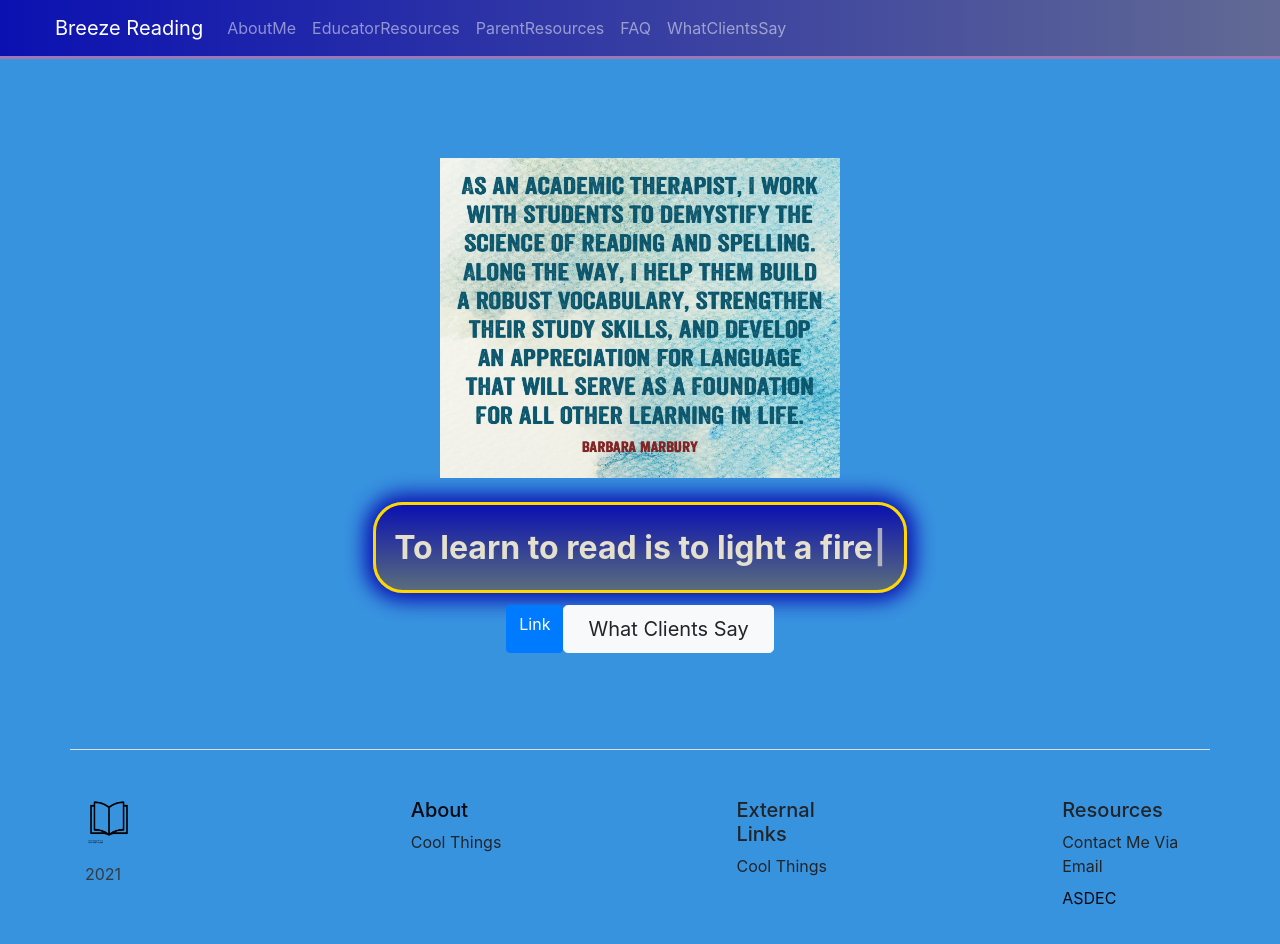
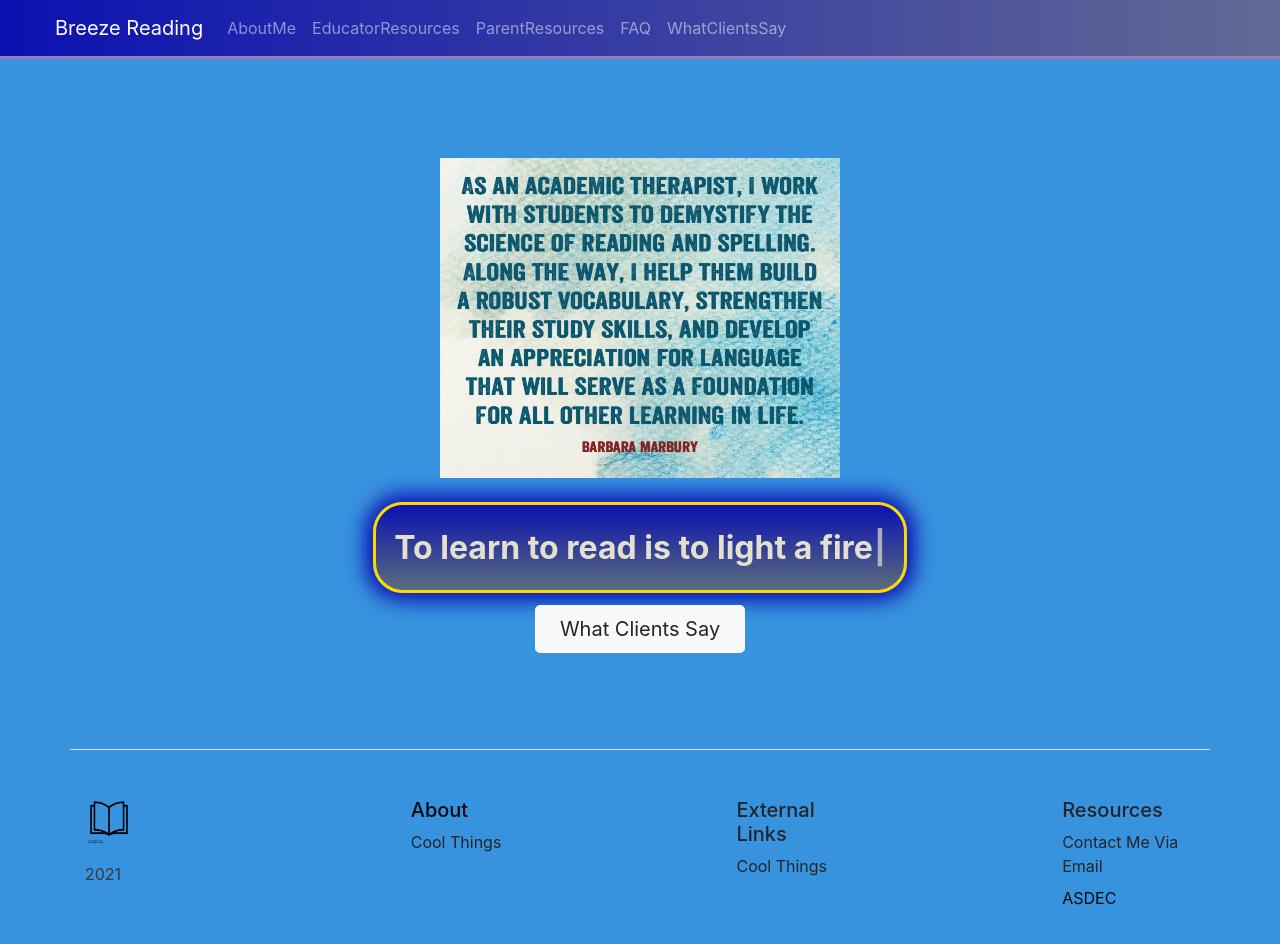
Before and after one commit to KristaMarbury/at-site, a React (Create React App) app: page / in a window 1280 px wide. Shown: the top 944 px of the page. Built offline with nearby package versions, Linux system fonts and the light colour scheme.

Commit message:
changes made to fix the what clients say page, and made all links open on a new page.

```diff
--- a/src/App.js
+++ b/src/App.js
@@ -1,5 +1,6 @@
 import "./App.css";
 import { BrowserRouter as Router, Route } from "react-router-dom";
+import WhatClientsSay from "./pages/WhatClientsSay";
 import Home from "./pages/Home";
 import About from "./pages/About";
 import EducatorResources from "./pages/EducatorResources";
@@ -27,6 +28,7 @@ function App() {
           />
           <Route exact path="/parentresources" component={ParentResources} />
           <Route exact path="/faq" component={FAQ} />
+          <Route exact path="/whatclientssay" component={WhatClientsSay} />
         </div>
         <Footer />
       </div>
--- a/src/components/Footer.js
+++ b/src/components/Footer.js
@@ -38,7 +38,12 @@ const Footer = () => {
           <ul class="nav flex-column">
             <li class="nav-item mb-2">Contact Me Via Email</li>
             {/* make this an external site */}
-            <a href="https://asdec.org/" class="linkcolor1">
+            <a
+              href="https://asdec.org/"
+              class="linkcolor1"
+              target="_blank"
+              rel="nonreferrer noopener"
+            >
               <li class="nav-item mb-2">ASDEC</li>
             </a>
           </ul>
--- a/src/pages/FAQ.js
+++ b/src/pages/FAQ.js
@@ -52,8 +52,10 @@ const FAQ = () => {
               <a
                 href="https://www.gse.harvard.edu/news/uk/18/02/brain-changing-power-conversation"
                 class="linkcolor"
+                target="_blank"
+                rel="noreferrer noopener"
               >
-                https://www.gse.harvard.edu/news/uk/18/02/brain-changing-power-conversation
+                The brain changing power of conversation.
               </a>
             </span>
           </p>
--- a/src/pages/Home.js
+++ b/src/pages/Home.js
@@ -29,12 +29,13 @@ const Home = () => {
 
         <div class="d-grid gap-2 d-sm-flex justify-content-sm-center">
           {/* Be sure to make these buttons go to glowing reviews from Clients and ASDEC */}
-          <Link class="btn btn-primary" to="whatclientssay" role="button">
-            Link
+          <Link
+            class="btn btn-light btn-lg px-4 gap-3"
+            to="whatclientssay"
+            role="button"
+          >
+            What Clients Say
           </Link>
-          <button type="button" class="btn btn-light btn-lg px-4 gap-3">
-            What Clients Say
-          </button>
         </div>
       </section>
     </main>
--- a/src/pages/ParentResources.js
+++ b/src/pages/ParentResources.js
@@ -27,8 +27,10 @@ const ParentResources = () => {
             <a
               href="https://www.dys-add.com/dyslexia.html#anchorMyth"
               class="linkcolor"
+              target="_blank"
+              rel="noreferrer noopener"
             >
-              https://www.dys-add.com/dyslexia.html#anchorMyth
+              Myths about Dyslexia
             </a>
           </div>
         </div>
--- a/src/pages/WhatClientsSay.js
+++ b/src/pages/WhatClientsSay.js
@@ -1,6 +1,6 @@
 import React from "react";
 // import { Link } from "react-router-dom";
-import victor from "./images/victorhugo.jpeg";
+import victor from "./images/victorhugo.jpg";
 
 const WhatClientsSay = () => {
   return (
```
